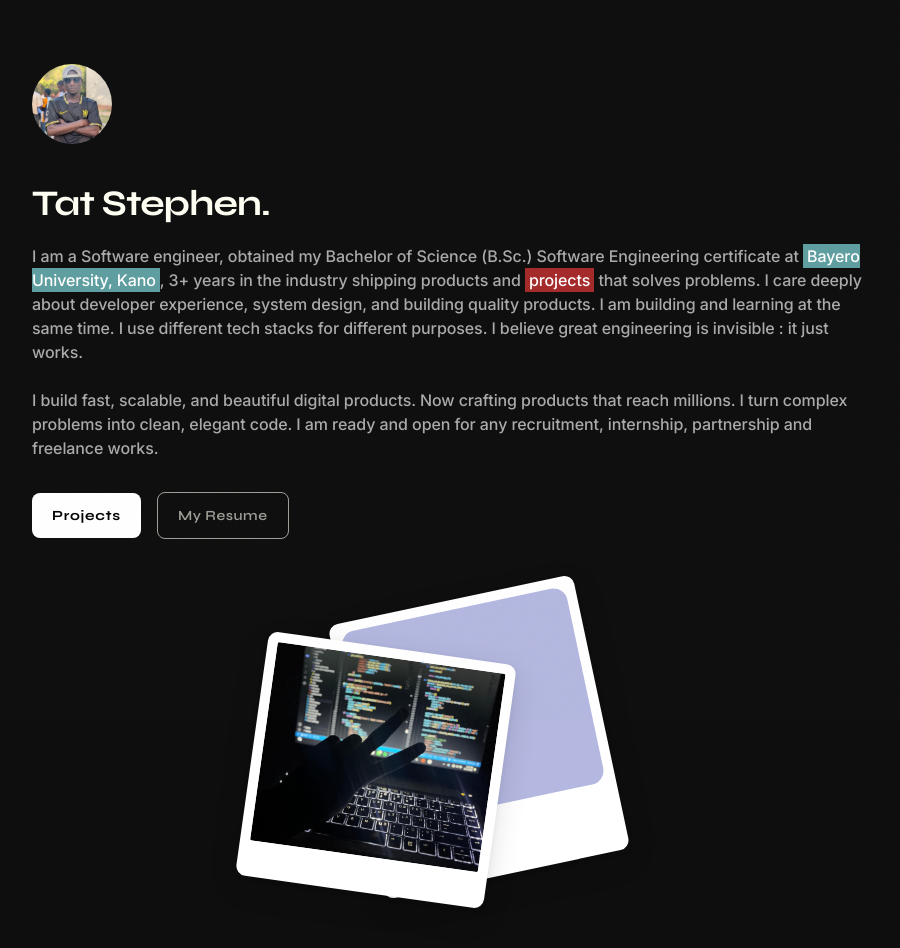
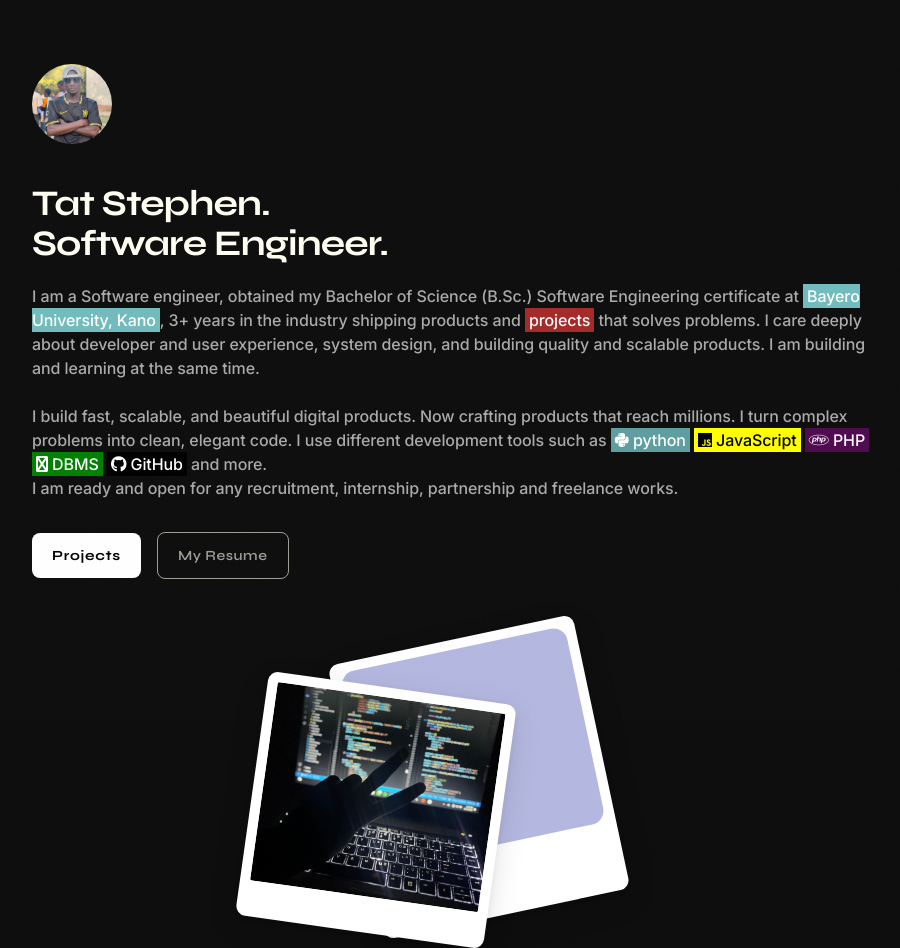
Before and after one commit to tatstephenweb/tat, a Flask app: page / in a window 1280 px wide. Shown: the part 80-1028 px from the top of the page, without its empty margins (184-1084 px from the left). Run offline with Flask 3, Linux system fonts and the light colour scheme; some libraries are stand-ins or nearby versions.

Commit message:
Add files via upload

```diff
--- a/templates/index.html
+++ b/templates/index.html
@@ -16,21 +16,31 @@
       <!-- Text -->
       <div class="flex-1">
         <h1 class="font-display text-2xl md:text-3xl lg:text-4xl font-700 leading-[1.05] mb-5 tracking-tight" data-animate>
-          Tat Stephen.
+          Tat Stephen.<br>Software Engineer.
         </h1>
 
         <p class="text-muted leading-relaxed mb-8" data-animate>
           I am a Software engineer, obtained my Bachelor of Science (B.Sc.) Software Engineering certificate at
-          <a href="http://buk.edu.ng/Home" title="BUK" style="background-color:cadetblue; color:white; padding:2px 4px">Bayero University, Kano</a>, 3+ years in the industry shipping products and
+          <a href="http://buk.edu.ng/Home" title="BUK" style="background-color:rgb(114, 188, 190); color:white; padding:2px 4px">Bayero University, Kano</a>, 3+ years in the industry shipping products and
           <a href="{{ url_for('works') }}#work" title="my projects" style="background-color: brown; color:white; padding:2px 4px">projects</a>
-          that solves problems. I care deeply about developer experience, system design, and building quality products.
+          that solves problems. I care deeply about developer and user experience, system design, and building quality and scalable products.
           I am building and learning at the same time.
-          I use different tech stacks for different purposes.
-          I believe great engineering is invisible : it just works.
+
           <br>
           <br>
           I build fast, scalable, and beautiful digital products. Now crafting products that reach millions. I turn complex problems into clean, elegant code.
-          I am ready and open for any recruitment, internship, partnership and freelance works.
+          I use different development tools such as
+          <span title="my projects" style="background-color:cadetblue; color:white; padding:2px 4px">
+            <i class="fa-brands fa-python"></i> python</span>
+          <span title="my projects" style="background-color: yellow; color:black; padding:2px 4px">
+            <i class="fa-brands fa-js"></i> JavaScript</span>
+          <span title="my projects" style="background-color: rgb(79, 11, 79); color:white; padding:2px 4px">
+            <i class="fa-brands fa-php"></i> PHP</span>
+          <span title="my projects" style="background-color: green; color:white; padding:2px 4px">
+            <i class="fa-brands fa-database"></i> DBMS</span>
+          <span title="my projects" style="background-color: black; color:white; padding:2px 4px">
+            <i class="fa-brands fa-github"></i> GitHub</span> and more.
+          <br>I am ready and open for any recruitment, internship, partnership and freelance works.
         </p>
 
 
```
Also changed, not shown: templates/works.html (+3 -6 lines).
